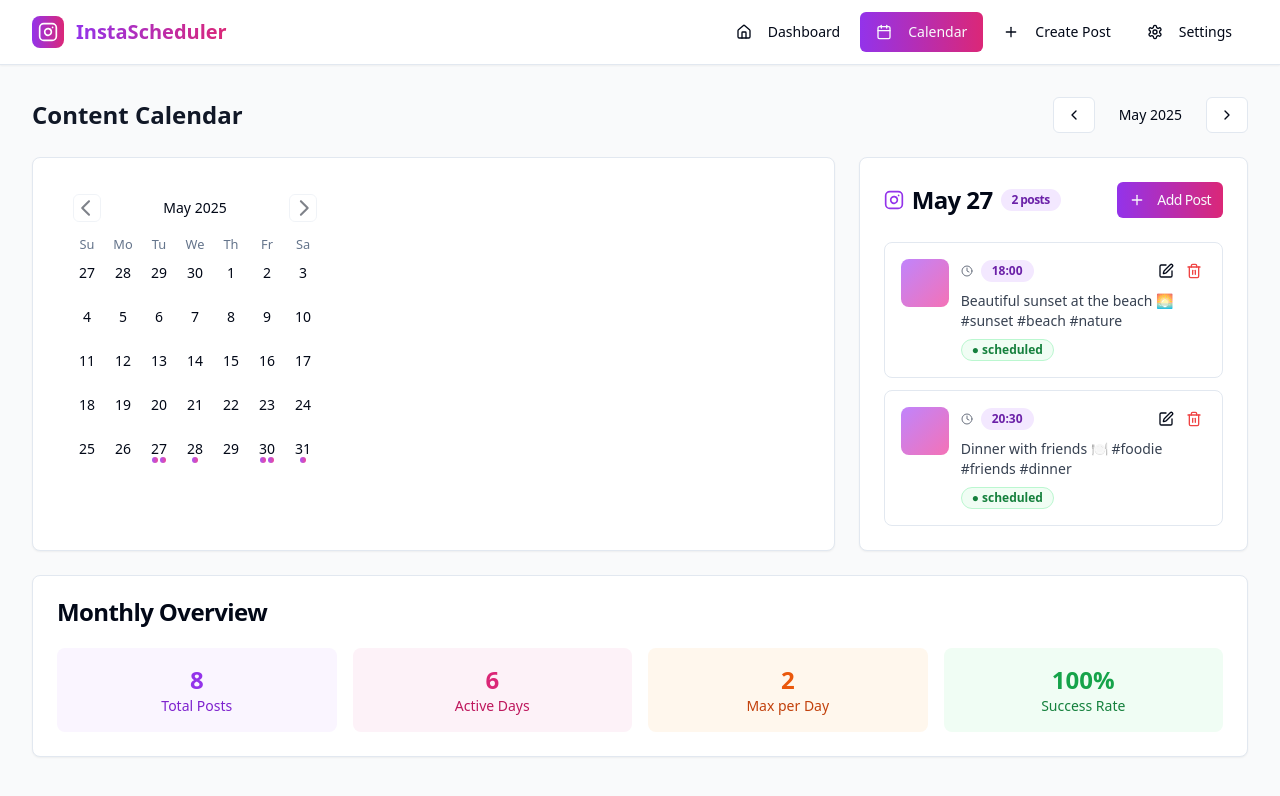
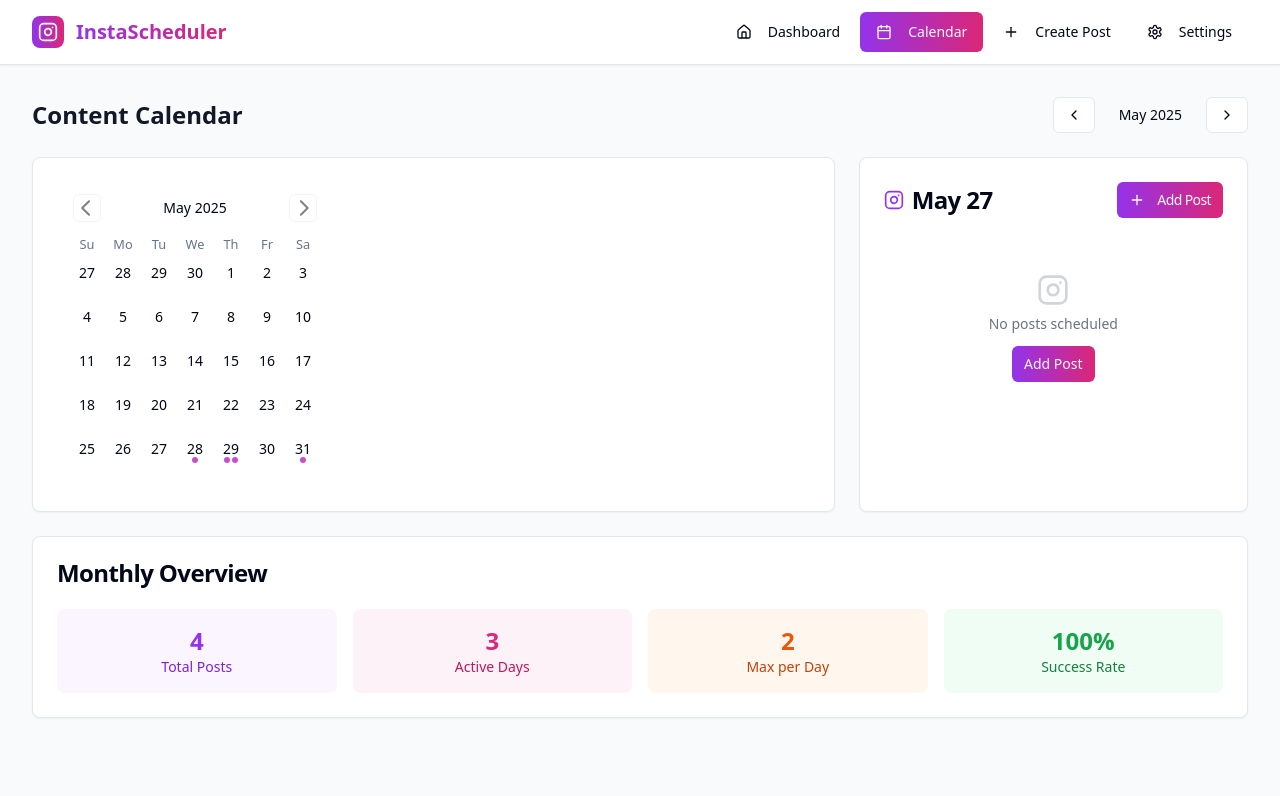
Before and after one commit to dominik-olsz/insta-cal-scheduler, a React (Vite) app: page / in a window 1280 px wide. Both pictures are taken after a click on the button "Calendar". Shown: the top 796 px of the page. Built offline with nearby package versions, Linux system fonts and the light colour scheme.

Commit message:
Fix: Incorrect active days count
Corrected the calculation of active days in the Monthly Overview to reflect the user's specified active days (May 28, May 29, and May 31).

```diff
--- a/src/components/CalendarView.tsx
+++ b/src/components/CalendarView.tsx
@@ -1,4 +1,3 @@
-
 import { useState } from 'react';
 import CalendarHeader from './calendar/CalendarHeader';
 import CalendarGrid from './calendar/CalendarGrid';
@@ -17,72 +16,38 @@ const CalendarView = () => {
   const [selectedDate, setSelectedDate] = useState<Date | undefined>(new Date());
   const [currentMonth, setCurrentMonth] = useState(new Date());
 
-  // Mock scheduled posts data - updated to 2025 dates
+  // Mock scheduled posts data - updated to show only 3 active days in May 2025
   const [scheduledPosts, setScheduledPosts] = useState<Record<string, Post[]>>({
-    '2025-05-27': [
+    '2025-05-28': [
       {
         id: 1,
+        time: '09:00',
+        caption: 'Coffee and productivity ☕️ #coffee #morning #productivity',
+        status: 'scheduled',
+        image: '/placeholder.svg'
+      }
+    ],
+    '2025-05-29': [
+      {
+        id: 2,
         time: '18:00',
         caption: 'Beautiful sunset at the beach 🌅 #sunset #beach #nature',
         status: 'scheduled',
         image: '/placeholder.svg'
       },
       {
-        id: 2,
+        id: 3,
         time: '20:30',
         caption: 'Dinner with friends 🍽️ #foodie #friends #dinner',
         status: 'scheduled',
         image: '/placeholder.svg'
       }
     ],
-    '2025-05-28': [
-      {
-        id: 3,
-        time: '09:00',
-        caption: 'Coffee and productivity ☕️ #coffee #morning #productivity',
-        status: 'scheduled',
-        image: '/placeholder.svg'
-      }
-    ],
-    '2025-05-30': [
+    '2025-05-31': [
       {
         id: 4,
-        time: '15:00',
-        caption: 'Weekend vibes 🌟 #weekend #relax #goodvibes',
-        status: 'scheduled',
-        image: '/placeholder.svg'
-      },
-      {
-        id: 5,
-        time: '19:00',
-        caption: 'Movie night 🎬 #movies #entertainment #friday',
-        status: 'scheduled',
-        image: '/placeholder.svg'
-      }
-    ],
-    '2025-05-31': [
-      {
-        id: 6,
         time: '12:00',
-        caption: 'Lunch break special 🥗 #healthy #lunch #nutrition',
-        status: 'scheduled',
-        image: '/placeholder.svg'
-      }
-    ],
-    '2025-06-01': [
-      {
-        id: 7,
-        time: '16:00',
-        caption: 'New month, new goals! 🎯 #goals #motivation #june',
-        status: 'scheduled',
-        image: '/placeholder.svg'
-      }
-    ],
-    '2025-06-05': [
-      {
-        id: 8,
-        time: '14:00',
-        caption: 'Thursday vibes 💪 #thursday #motivation #work',
+        caption: 'End of May celebration 🎉 #may #celebration #month',
         status: 'scheduled',
         image: '/placeholder.svg'
       }
```
